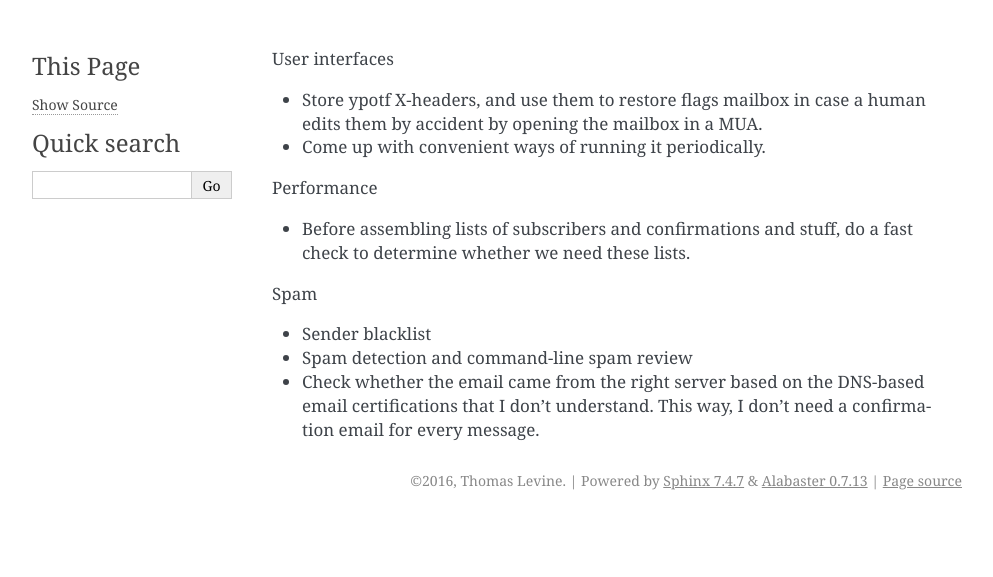
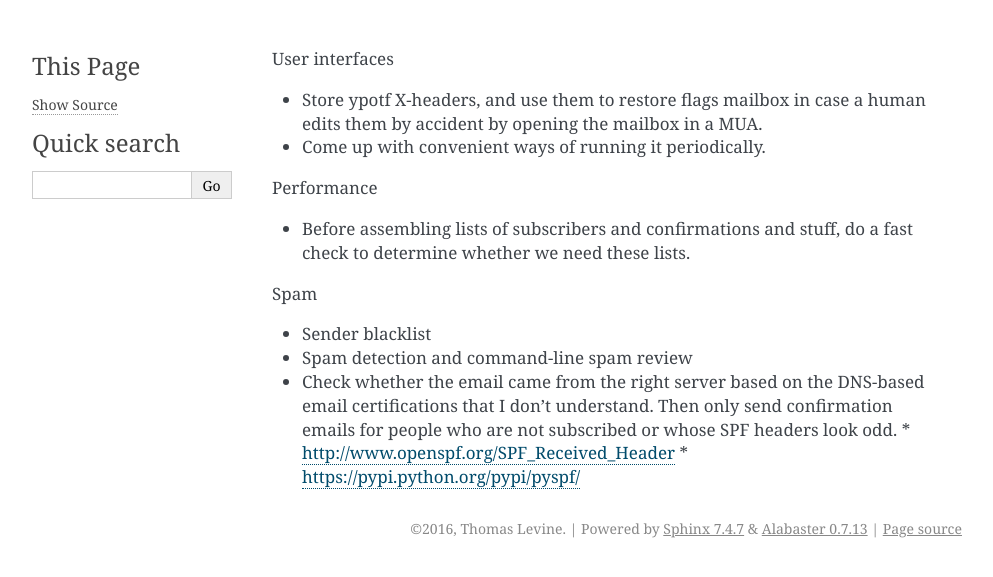
Before and after one commit to tlevine/ypotf, a Sphinx documentation site: the page built from docs/future-work.rst, in a window 1280 px wide. Shown: the top 577 px of the page, without its empty margins (148-1141 px from the left). Built offline with Sphinx 7.4.7, drawn with Linux system fonts in a browser that asks for light colours.

Commit message:
Automatic commit with j

```diff
--- a/docs/future-work.rst
+++ b/docs/future-work.rst
@@ -14,5 +14,8 @@ Spam
 * Sender blacklist
 * Spam detection and command-line spam review
 * Check whether the email came from the right server based on the
-  DNS-based email certifications that I don't understand.
-  This way, I don't need a confirmation email for every message.
+  DNS-based email certifications that I don't understand. Then only
+  send confirmation emails for people who are not subscribed or whose
+  SPF headers look odd.
+  * http://www.openspf.org/SPF_Received_Header
+  * https://pypi.python.org/pypi/pyspf/
```
